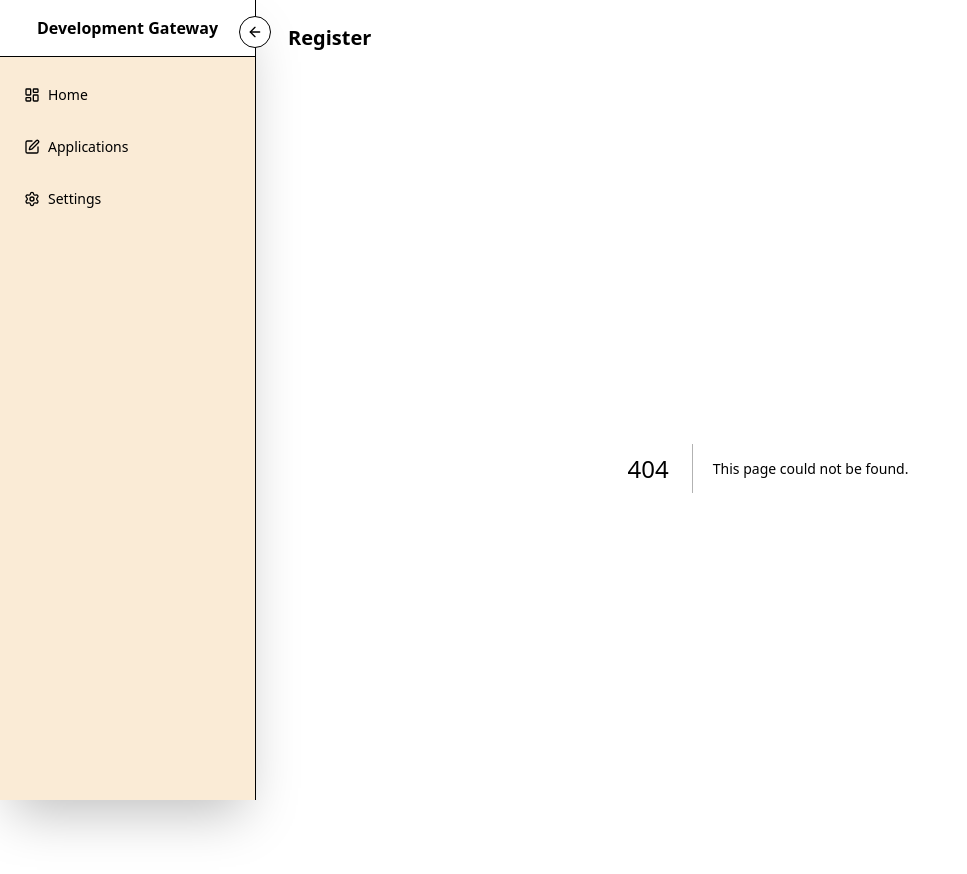
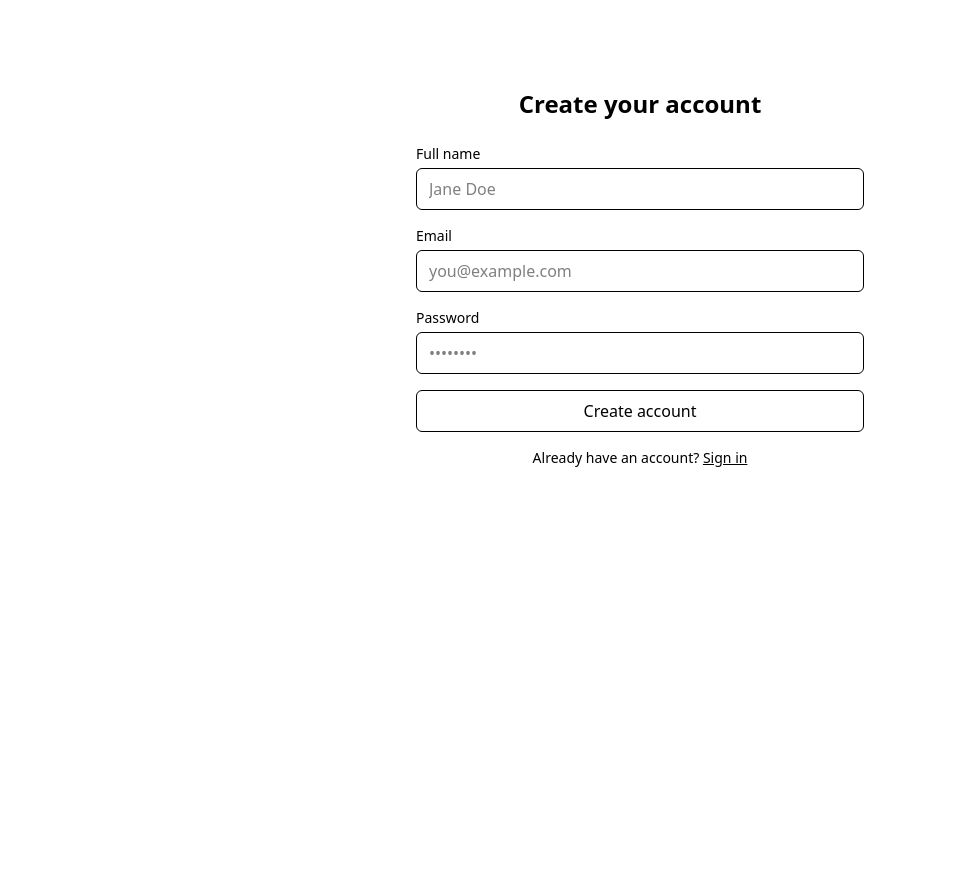
Before and after one commit to jakethomas-dev/dev-gat, a Next.js app: page /register in a window 1280 px wide. Before the commit this address had no page. Shown: the top 874 px of the page, without its empty margins (0-967 px from the left). After the commit the page ends 800 px from the top, so only its background shows below. Built offline with nearby package versions, Linux system fonts and the light colour scheme.

Commit message:
reorder routing of dashboard pages, add sing in register and landing page

```diff
--- /dev/null
+++ b/app/components/LayoutShell.tsx
@@ -0,0 +1,31 @@
+"use client";
+import React from "react";
+import { usePathname } from "next/navigation";
+import Container from "./Container";
+import Sidebar from "./Sidebar";
+import PageTitle from "./PageTitle";
+
+export default function LayoutShell({ children }: { children: React.ReactNode }) {
+  const pathname = usePathname() || "/";
+  // Define routes that should NOT show the app chrome (sidebar/title)
+  const firstSeg = pathname.split("/").filter(Boolean)[0] || "";
+  const isPublic = pathname === "/" || firstSeg === "signIn" || firstSeg === "register";
+
+  if (isPublic) {
+    // Minimal shell, no sidebar/title
+    return (
+      <Container>
+        {children}
+      </Container>
+    );
+  }
+
+  return (
+    <Container sidebar={<Sidebar />}>
+      <div className="max-w-5xl mx-auto">
+        <PageTitle />
+      </div>
+      {children}
+    </Container>
+  );
+}
--- a/app/components/PageTitle.tsx
+++ b/app/components/PageTitle.tsx
@@ -9,7 +9,8 @@ function format(s: string) {
 
 export default function PageTitle({ className = "" }: { className?: string }) {
   const pathname = usePathname();
-  const seg = (pathname || "/").split("/").filter(Boolean)[0] || "dashboard";
+  const parts = (pathname || "/").split("/").filter(Boolean);
+  const seg = parts[0] === "dashboard" ? (parts[1] || "dashboard") : (parts[0] || "dashboard");
   const title = format(seg);
   return <h1 className={`text-xl font-bold mb-4 ${className}`.trim()}>{title}</h1>;
 }
--- a/app/components/Providers.tsx
+++ b/app/components/Providers.tsx
@@ -7,8 +7,9 @@ function SectionSync() {
   const pathname = usePathname();
   const { section, setSection } = useSection();
   useLayoutEffect(() => {
-    const seg = (pathname || "/").split("/").filter(Boolean)[0];
-    const computed = seg ? seg.toLowerCase() : "dashboard";
+    const parts = (pathname || "/").split("/").filter(Boolean);
+    const seg = parts[0];
+    const computed = seg === "dashboard" ? (parts[1] || "dashboard").toLowerCase() : (seg ? seg.toLowerCase() : "dashboard");
     if (section !== computed) setSection(computed);
   }, [pathname, section, setSection]);
   return null;
@@ -16,8 +17,9 @@ function SectionSync() {
 
 export default function Providers({ children }: { children: React.ReactNode }) {
   const pathname = usePathname();
-  const firstSeg = (pathname || "/").split("/").filter(Boolean)[0];
-  const initial = (firstSeg ? firstSeg.toLowerCase() : "dashboard") as any;
+  const parts = (pathname || "/").split("/").filter(Boolean);
+  const firstSeg = parts[0];
+  const initial = (firstSeg === "dashboard" ? (parts[1] || "dashboard") : (firstSeg || "dashboard")).toLowerCase() as any;
   return (
     <SectionProvider initial={initial}>
       <SectionSync />
--- a/app/components/Sidebar.tsx
+++ b/app/components/Sidebar.tsx
@@ -1,20 +1,19 @@
 "use client";
 import { useState, useEffect } from "react";
-import { useSection } from "./SectionProvider";
 import Link from "next/link";
 import { LayoutDashboard, SquarePen, Settings, ArrowLeft, ArrowRight, type LucideIcon } from "lucide-react";
+import { useSection } from "./SectionProvider";
 
-type MenuItem = { icon: LucideIcon; label: string; key: string };
+type MenuItem = { icon: LucideIcon; label: string; key: string; href: string };
+
 const menuItems: MenuItem[] = [
-  { icon: LayoutDashboard, label: "Home", key: "dashboard" },
-  { icon: SquarePen, label: "Applications", key: "applications" },
-  { icon: Settings, label: "Settings", key: "settings" },
+  { icon: LayoutDashboard, label: "Home", key: "dashboard", href: "/dashboard" },
+  { icon: SquarePen, label: "Applications", key: "applications", href: "/dashboard/applications" },
+  { icon: Settings, label: "Settings", key: "settings", href: "/dashboard/settings" },
 ];
 
-const Sidebar = () => {
-  // true = expanded, false = compact
+export default function Sidebar() {
   const [expanded, setExpanded] = useState(true);
-  // Persist expanded state so navigation doesn't reset it
   const EXPAND_KEY = "dg.sidebar-expanded";
   useEffect(() => {
     try {
@@ -27,20 +26,18 @@ const Sidebar = () => {
       if (typeof window !== "undefined") window.localStorage.setItem(EXPAND_KEY, String(expanded));
     } catch {}
   }, [expanded]);
+
   const { section, setSection } = useSection();
-
   const sidebarWidth = expanded ? "w-64" : "w-20";
 
   return (
     <aside className={`relative h-screen bg-sidebar border-r border-black text-black flex flex-col transition-all duration-300 ${expanded ? "shadow-2xl" : "shadow-none"} ${sidebarWidth}`}>
-      {/* Header */}
       <div className={`relative flex items-center ${expanded ? "justify-start px-4 bg-white" : "bg-white justify-center px-2"} py-4 border-b border-black`}>
         <span className={`text-center mx-auto font-bold text-base whitespace-nowrap overflow-hidden transition-all ${expanded ? "opacity-100 duration-300" : "opacity-0 duration-200"}`}>
           Development Gateway
         </span>
       </div>
 
-      {/* Edge toggle button, positioned consistently on the right border */}
       <button
         className="absolute right-0 top-4 translate-x-1/2 z-20 bg-white border border-black rounded-full w-8 h-8 flex items-center justify-center text-black hover:cursor-pointer hover:shadow-lg"
         type="button"
@@ -51,7 +48,6 @@ const Sidebar = () => {
         {expanded ? <ArrowLeft className="w-4 h-4" /> : <ArrowRight className="w-4 h-4" />}
       </button>
 
-      {/* Navigation */}
       <nav className="flex-1 px-2 py-4">
         <ul className="space-y-2">
           {menuItems.map((item, idx) => {
@@ -60,14 +56,11 @@ const Sidebar = () => {
             return (
               <li key={idx} className="mx-auto w-full">
                 <Link
-                href={`/${item.key === "dashboard" ? "" : item.key}`}
+                  href={item.href}
                   prefetch
                   className={`relative flex items-center w-full mx-auto py-3 ${expanded ? "pl-4 pr-2" : "pl-0 pr-0"} rounded-md transition-colors duration-200 ${isActive ? "bg-black/5 hover:bg-black/10 border" : "hover:bg-black/5 "}`}
                   aria-current={isActive ? "page" : undefined}
-                onClick={() => {
-                  // Only set the section; do not toggle expanded state
-                  setSection(item.key);
-                }}
+                  onClick={() => setSection(item.key)}
                 >
                   <span
                     className={`absolute top-1/2 -translate-y-1/2 transition-all duration-300 ${expanded ? "left-4 translate-x-0" : "left-1/2 -translate-x-1/2"}`}
@@ -81,11 +74,10 @@ const Sidebar = () => {
                   </span>
                 </Link>
               </li>
-          );})}
+            );
+          })}
         </ul>
       </nav>
     </aside>
   );
-};
-
-export default Sidebar;
+}
--- a/app/applications/page.tsx
+++ b/app/dashboard/applications/page.tsx
@@ -1,4 +1,6 @@
-import Card from "../components/Card";
+// Ensure the Card component exists at the correct path, or update the import path accordingly.
+// For example, if Card is in 'app/components/Card.tsx', use:
+import Card from "../../components/Card";
 
 export default function ApplicationsPage() {
   return (
--- /dev/null
+++ b/app/dashboard/page.tsx
@@ -0,0 +1,12 @@
+import Card from "../components/Card";
+
+export default function DashboardPage() {
+  return (
+    <section className="max-w-5xl mx-auto">
+      <div className="grid grid-cols-1 gap-4 md:grid-cols-2">
+        <Card title="Recent activity" content="You have 2 applications in progress." />
+        <Card title="Next steps" content="Review and submit your draft application." />
+      </div>
+    </section>
+  );
+}
--- a/app/settings/page.tsx
+++ b/app/dashboard/settings/page.tsx
@@ -1,4 +1,4 @@
-import Card from "../components/Card";
+import Card from "../../components/Card";
 
 export default function SettingsPage() {
   return (
--- a/app/layout.tsx
+++ b/app/layout.tsx
@@ -2,9 +2,7 @@ import type { Metadata } from "next";
 import { Geist, Geist_Mono } from "next/font/google";
 import "./globals.css";
 import Providers from "./components/Providers";
-import Container from "./components/Container";
-import Sidebar from "./components/Sidebar";
-import PageTitle from "./components/PageTitle";
+import LayoutShell from "./components/LayoutShell";
 
 const geistSans = Geist({
   variable: "--font-geist-sans",
@@ -32,12 +30,9 @@ export default function RootLayout({
         className={`${geistSans.variable} ${geistMono.variable} antialiased`}
       >
         <Providers>
-          <Container sidebar={<Sidebar />}>
-            <div className="max-w-5xl mx-auto">
-              <PageTitle />
-            </div>
+          <LayoutShell>
             {children}
-          </Container>
+          </LayoutShell>
         </Providers>
       </body>
     </html>
--- a/app/page.tsx
+++ b/app/page.tsx
@@ -1,12 +1,11 @@
-import Sidebar from "./components/Sidebar";
-import Card from "./components/Card";
-
 export default function Home() {
   return (
-  <section className="max-w-5xl mx-auto">
-      <div className="grid grid-cols-1 gap-4 md:grid-cols-2">
-        <Card title="Card A" content="This is card A content." />
-        <Card title="Card B" content="This is card B content." />
+    <section className="max-w-3xl mx-auto text-center py-16">
+      <h1 className="text-3xl font-bold mb-4">Welcome to Development Gateway</h1>
+      <p className="text-base text-black/70 mb-8">A simpler way to manage planning and building control applications.</p>
+      <div className="flex items-center justify-center gap-3">
+        <a href="/signIn" className="px-4 py-2 border border-black rounded-md hover:bg-black hover:text-white transition">Sign in</a>
+        <a href="/register" className="px-4 py-2 border border-black rounded-md hover:bg-black hover:text-white transition">Create account</a>
       </div>
     </section>
   );
--- /dev/null
+++ b/app/register/page.tsx
@@ -0,0 +1,25 @@
+export default function RegisterPage() {
+  return (
+    <section className="max-w-md mx-auto py-16">
+      <h1 className="text-2xl font-bold mb-6 text-center">Create your account</h1>
+      <form className="space-y-4" action="#" method="post">
+        <div>
+          <label htmlFor="name" className="block text-sm font-medium mb-1">Full name</label>
+          <input id="name" name="name" type="text" required className="w-full border border-black rounded-md px-3 py-2 bg-white" placeholder="Jane Doe" />
+        </div>
+        <div>
+          <label htmlFor="email" className="block text-sm font-medium mb-1">Email</label>
+          <input id="email" name="email" type="email" required className="w-full border border-black rounded-md px-3 py-2 bg-white" placeholder="you@example.com" />
+        </div>
+        <div>
+          <label htmlFor="password" className="block text-sm font-medium mb-1">Password</label>
+          <input id="password" name="password" type="password" required className="w-full border border-black rounded-md px-3 py-2 bg-white" placeholder="••••••••" />
+        </div>
+        <button type="submit" className="w-full px-4 py-2 border border-black rounded-md hover:bg-black hover:text-white transition">Create account</button>
+      </form>
+      <p className="text-sm mt-4 text-center">
+        Already have an account? <a href="/signIn" className="underline">Sign in</a>
+      </p>
+    </section>
+  );
+}
--- /dev/null
+++ b/app/signIn/page.tsx
@@ -0,0 +1,21 @@
+export default function SignInPage() {
+  return (
+    <section className="max-w-md mx-auto py-16">
+      <h1 className="text-2xl font-bold mb-6 text-center">Sign in</h1>
+      <form className="space-y-4" action="#" method="post">
+        <div>
+          <label htmlFor="email" className="block text-sm font-medium mb-1">Email</label>
+          <input id="email" name="email" type="email" required className="w-full border border-black rounded-md px-3 py-2 bg-white" placeholder="you@example.com" />
+        </div>
+        <div>
+          <label htmlFor="password" className="block text-sm font-medium mb-1">Password</label>
+          <input id="password" name="password" type="password" required className="w-full border border-black rounded-md px-3 py-2 bg-white" placeholder="••••••••" />
+        </div>
+        <button type="submit" className="w-full px-4 py-2 border border-black rounded-md hover:bg-black hover:text-white transition">Sign in</button>
+      </form>
+      <p className="text-sm mt-4 text-center">
+        No account? <a href="/register" className="underline">Create one</a>
+      </p>
+    </section>
+  );
+}
```
Also changed, not shown: 1 other file (tests, documents, lock files or other folders). Lines whose indentation alone changed are shown as unchanged.
